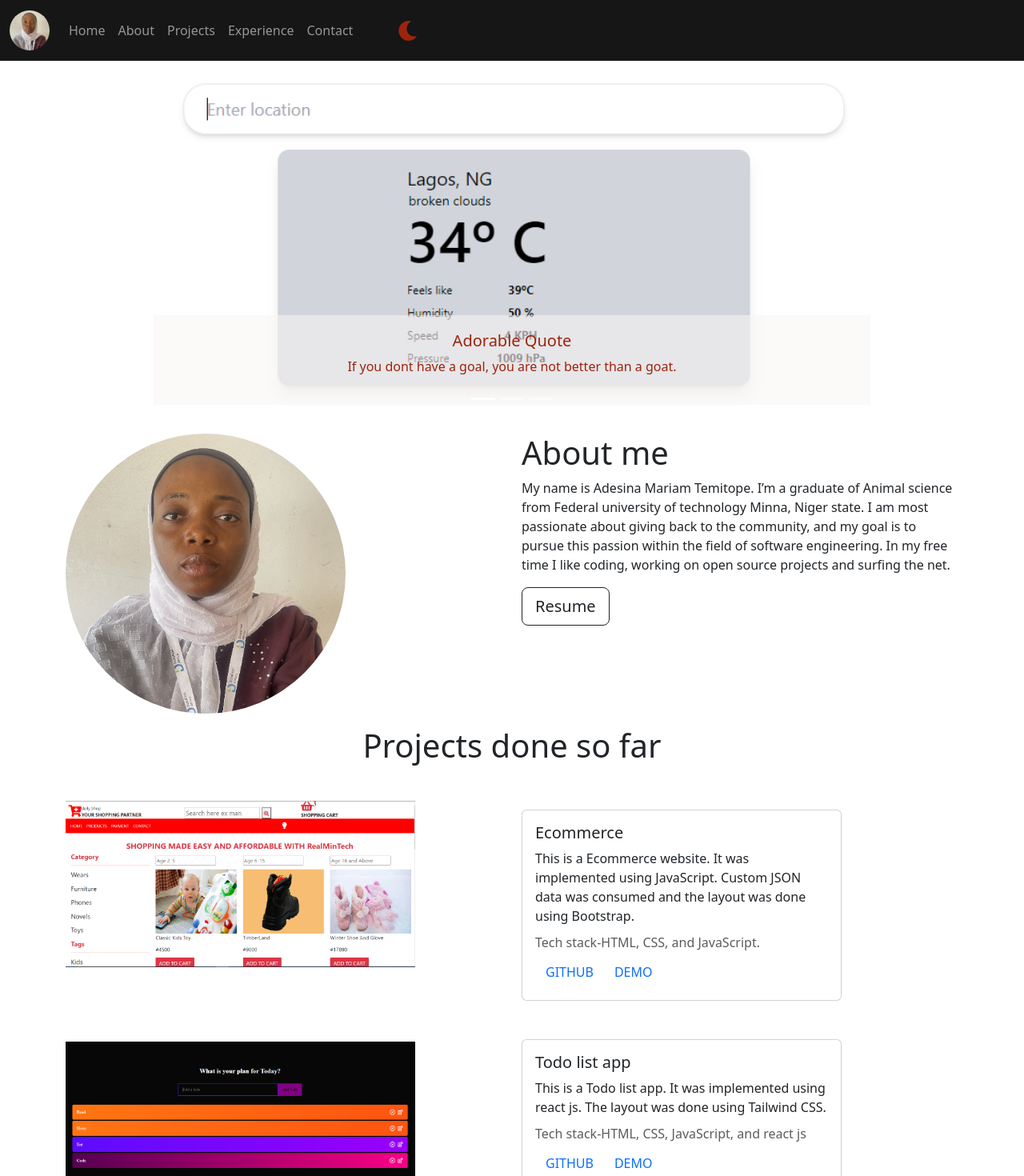
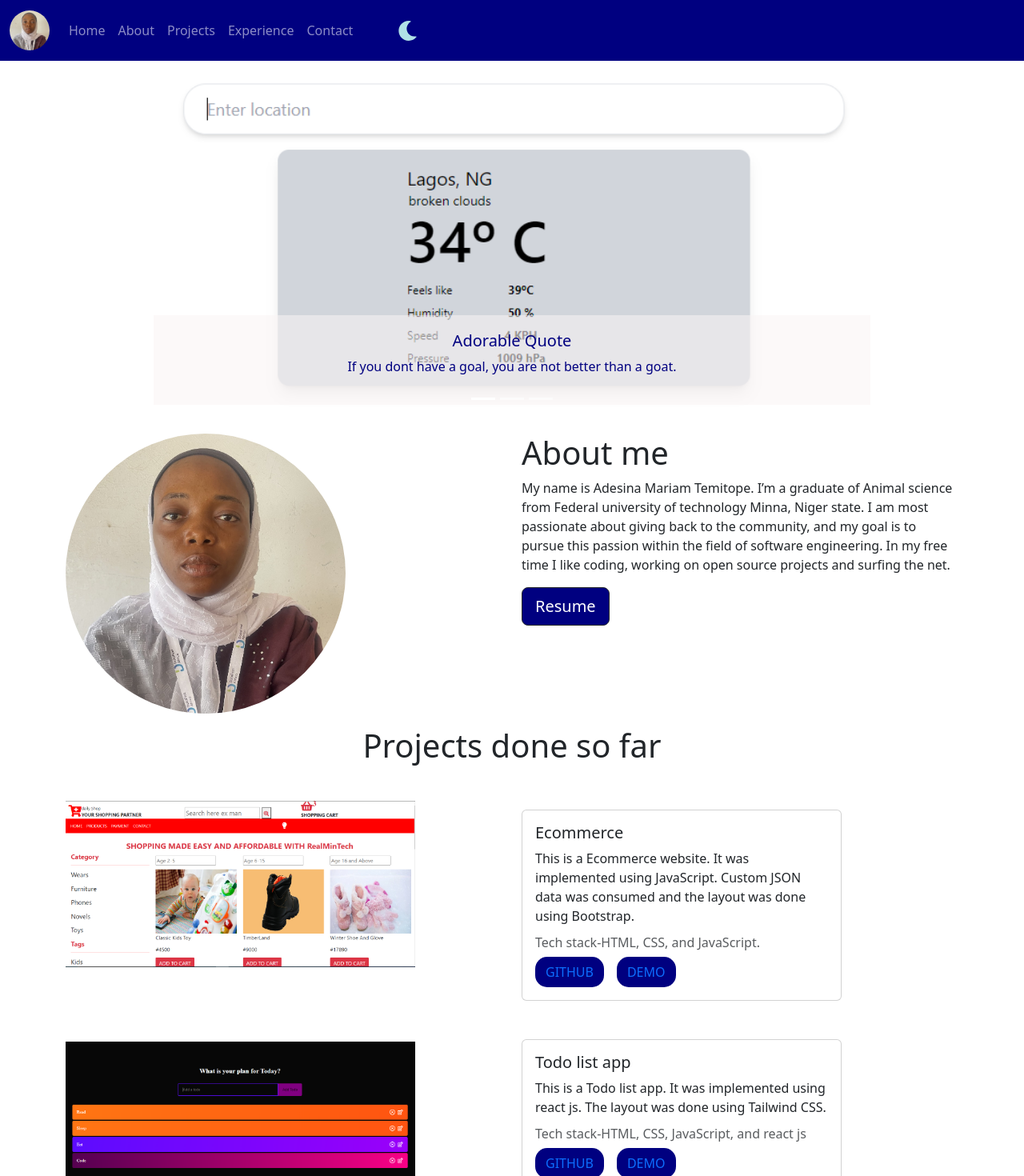
Before and after one commit to realmintech/myPortfolioWebsite, a React (Vite) app: page / in a window 1280 px wide. Shown: the top 1470 px of the page at 80% size. Built offline with nearby package versions, Linux system fonts and the light colour scheme.

Commit message:
Single page application

```diff
--- a/src/components/about/About.css
+++ b/src/components/about/About.css
@@ -1,10 +1,5 @@
 .resume:hover {
-    background-color: #9c240c ;
+    background-color: navy ;
    transform: rotate3d(75deg);
    transition-duration: ease out 3s;
 }
-
-.swirl-in-fwd {
-	-webkit-animation: swirl-in-fwd 0.9s ease-out both;
-	        animation: swirl-in-fwd 0.9s ease-out both;
-}
--- a/src/components/footer/Footer.css
+++ b/src/components/footer/Footer.css
@@ -1,4 +1,4 @@
 .footer {
-    color: #9c240c;
-    background-color: #161616 ;
+    color: powderblue;
+    background-color: navy ;
 }
--- a/src/components/home/Contact.jsx
+++ b/src/components/home/Contact.jsx
@@ -43,7 +43,7 @@ export default function Contact() {
               ></textarea>
             </div>
             <button className="contact btn-outline-none">
-              <a href="https://wa.me/qr/5RQYQVLSRBVGL1" className="btn">Lets talk project on whatApp</a>
+              <a href="https://wa.me/qr/5RQYQVLSRBVGL1" className="btn btn-outline-none">Lets talk project on whatApp</a>
             </button>
           </div>
         </div>
--- a/src/components/home/Home.css
+++ b/src/components/home/Home.css
@@ -1,30 +1,19 @@
-/* .body {
-  background-image: linear-gradient(
-    136deg,
-    rgb(68, 132, 206),
-    rgb(26, 215, 192),
-    rgb(255, 155, 17),
-    rgb(155, 89, 182),
-    rgb(255, 127, 127),
-    rgb(236, 240, 241)
-  );
-  background-position: 0% 0%;
-  background-size: 1200% 1200%;
-} */
+.resume {
+    background-color:navy;
+    color:  white ;
+}
 
 .resume:hover {
-    background-color:#9c240c;
-    color:  wheat ;
+    background-color:powderblue;
+    color:  navy ;
    transform: rotate3d(75deg);
    transition-duration: ease out 3s;
 }
 .contact {
-    background-color:#9c240c;
-    color:  wheat ;
+    background-color: navy;
+    color:  powderblue ;
     padding: 5px;
     border-radius: 12px;
-   transform: rotate3d(75deg);
-   transition-duration: ease out 3s;
 }
 
 .message-area {
@@ -34,16 +23,7 @@
 }
 
 .carousel-caption {
-  color:#9c240c;
+  color:navy;
   background: rgb(247, 243, 243);
   background-color: rgba(250, 245, 245, 0.562);
 }
-
-
-
-/* @media (max-width: 500px) {
-  img {
-    width: 80%;
-    height: 100%;
-  }
-} */
--- a/src/components/home/Project.jsx
+++ b/src/components/home/Project.jsx
@@ -111,7 +111,7 @@ export default function Project() {
                     </button>
                     <button
                       style={{ borderRadius: '15px' }}
-                      className="btn btn-outline-none resume"
+                      className="btn btn-outline-none resume mx-3"
                     >
                       <a
                         href={item.demoLink}
--- a/src/components/navbar/Navbar.css
+++ b/src/components/navbar/Navbar.css
@@ -1,13 +1,13 @@
 .nav-link:hover {
-  color: #9c240c;
+  color: powderblue;
 }
 
 .iconMode {
-    color:  #9c240c ;
+    color: powderblue ;
 }
 
 .navbar {
-  background-color:#161616 ;
+  background-color:navy ;
 }
 /* #E44C31 Mandarin red*/
 /* #161616 pot black */
```
